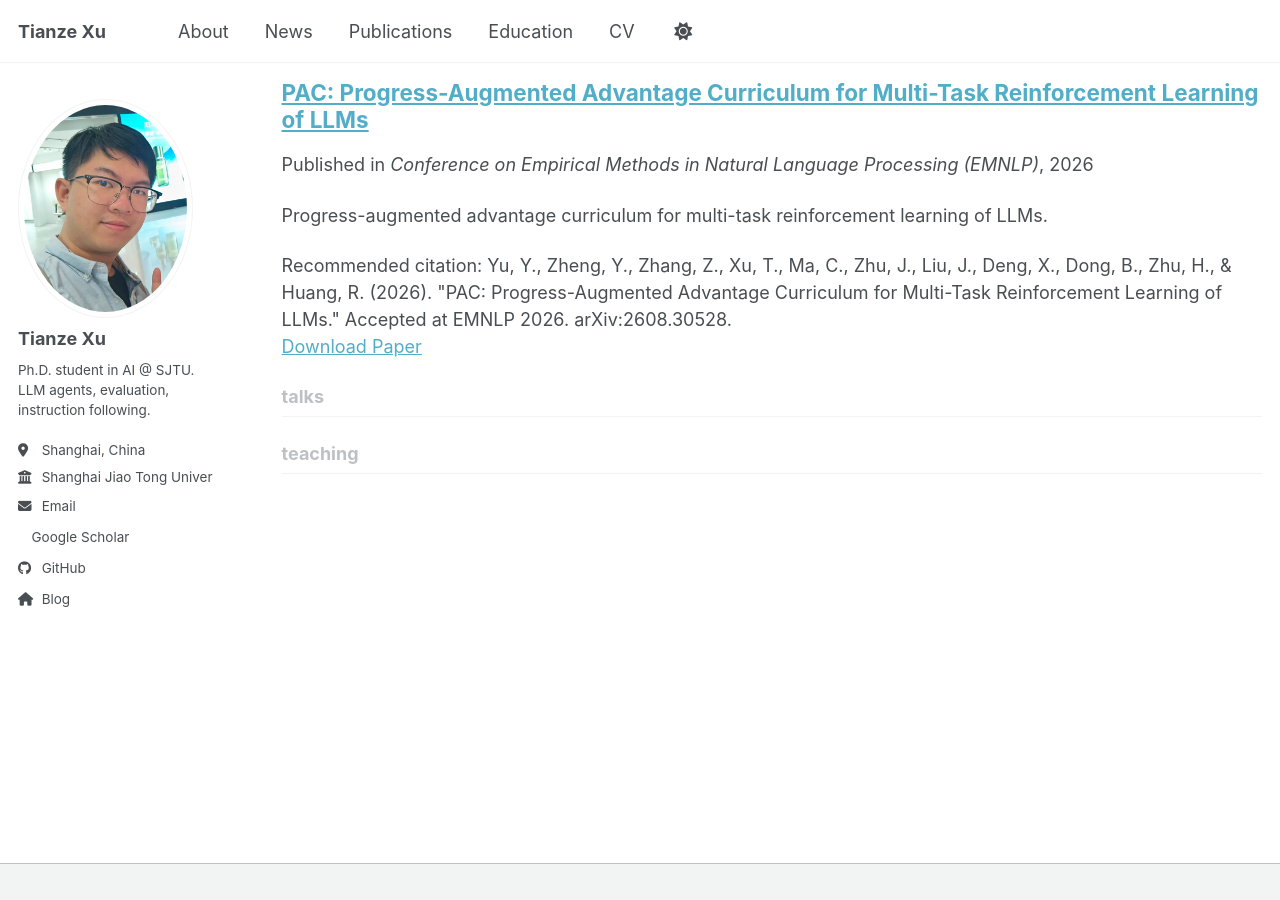
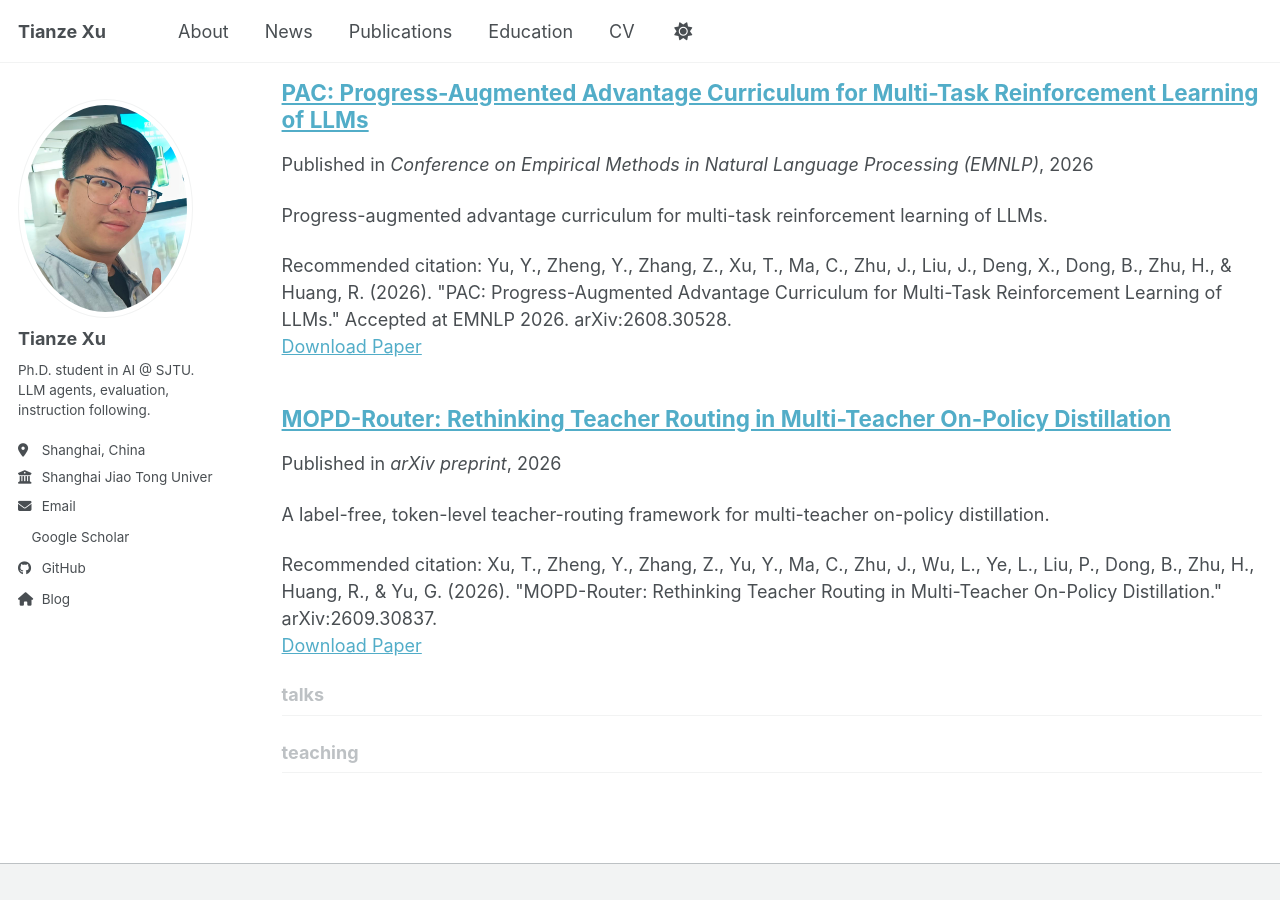
Before and after one commit to TURLEing/cv, a Jekyll site: the page built from _pages/collection-archive.html, in a window 1280 px wide and 900 px high, scrolled down 3078 px. Built offline with Jekyll 4.4.1, drawn with Linux system fonts in a browser that asks for light colours; a style sheet for code colours, icons or effects is not loaded.

Commit message:
Add MOPD-Router paper to publications

```diff
--- /dev/null
+++ b/_publications/2026-09-25-mopd-router.md
@@ -0,0 +1,16 @@
+---
+title: "MOPD-Router: Rethinking Teacher Routing in Multi-Teacher On-Policy Distillation"
+collection: publications
+category: conferences
+selected: true
+permalink: /publication/mopd-router/
+excerpt: "A label-free, token-level teacher-routing framework for multi-teacher on-policy distillation."
+date: 2026-09-25
+venue: "arXiv preprint"
+paperurl: "https://arxiv.org/abs/2609.30837"
+citation: "Xu, T., Zheng, Y., Zhang, Z., Yu, Y., Ma, C., Zhu, J., Wu, L., Ye, L., Liu, P., Dong, B., Zhu, H., Huang, R., &amp; Yu, G. (2026). &quot;MOPD-Router: Rethinking Teacher Routing in Multi-Teacher On-Policy Distillation.&quot; arXiv:2609.30837."
+---
+
+MOPD-Router routes supervision from a pool of specialized teachers at each token, without prompt-level domain labels or a separately trained routing model. Its ExpertAlign metric weights each teacher's correction according to how well it reflects that teacher's post-training specialization. Across four distillation settings, ExpertAlign achieved the strongest overall performance; on unlabeled training data, it improved the overall score by 5.88 points over mean aggregation.
+
+[arXiv](https://arxiv.org/abs/2609.30837) · [Code](https://github.com/TURLEing/MOPD-Router)
```
Also changed, not shown: _pages/about.md (+1 -1 lines).
